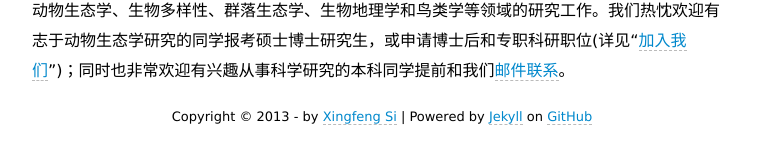
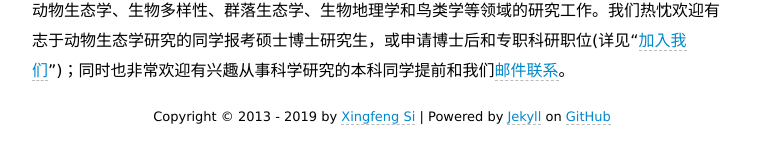
Before and after one commit to sixf/sixf.github.io, a Jekyll site: the page built from index.md, in a window 1280 px wide. Shown: the part 710-874 px from the top of the page, without its empty margins (258-1022 px from the left). Built offline with Jekyll 4.4.1, drawn with Linux system fonts in a browser that asks for light colours; some of the changed lines change nothing that is shown.

Commit message:
Revert "update year"
This reverts commit 6e38c9401d05fc621d3a1fcd3c682888aef8d7ea.

```diff
--- a/_layouts/home.html
+++ b/_layouts/home.html
@@ -53,7 +53,7 @@
 {% if page.avatar %} <p><img src="/files/images/avatar.jpg" title="Xingfeng Si" align="right" /></p> {% endif %}
 {{ content }}
 <footer>
-            <p><small>Copyright &copy; 2013 - <?php echo date("Y"); ?> by <a href="http://sixf.org/files/images/osrc20140407.png">Xingfeng Si</a> | Powered by <a href="https://github.com/mojombo/jekyll">Jekyll</a> on <a href="https://github.com/sixf">GitHub</a></small></p>
+            <p><small>Copyright &copy; 2013 - {{site.time | date:"%Y"}} by <a href="http://sixf.org/files/images/osrc20140407.png">Xingfeng Si</a> | Powered by <a href="https://github.com/mojombo/jekyll">Jekyll</a> on <a href="https://github.com/sixf">GitHub</a></small></p>
 </footer>
 </div>
 </body>
```
